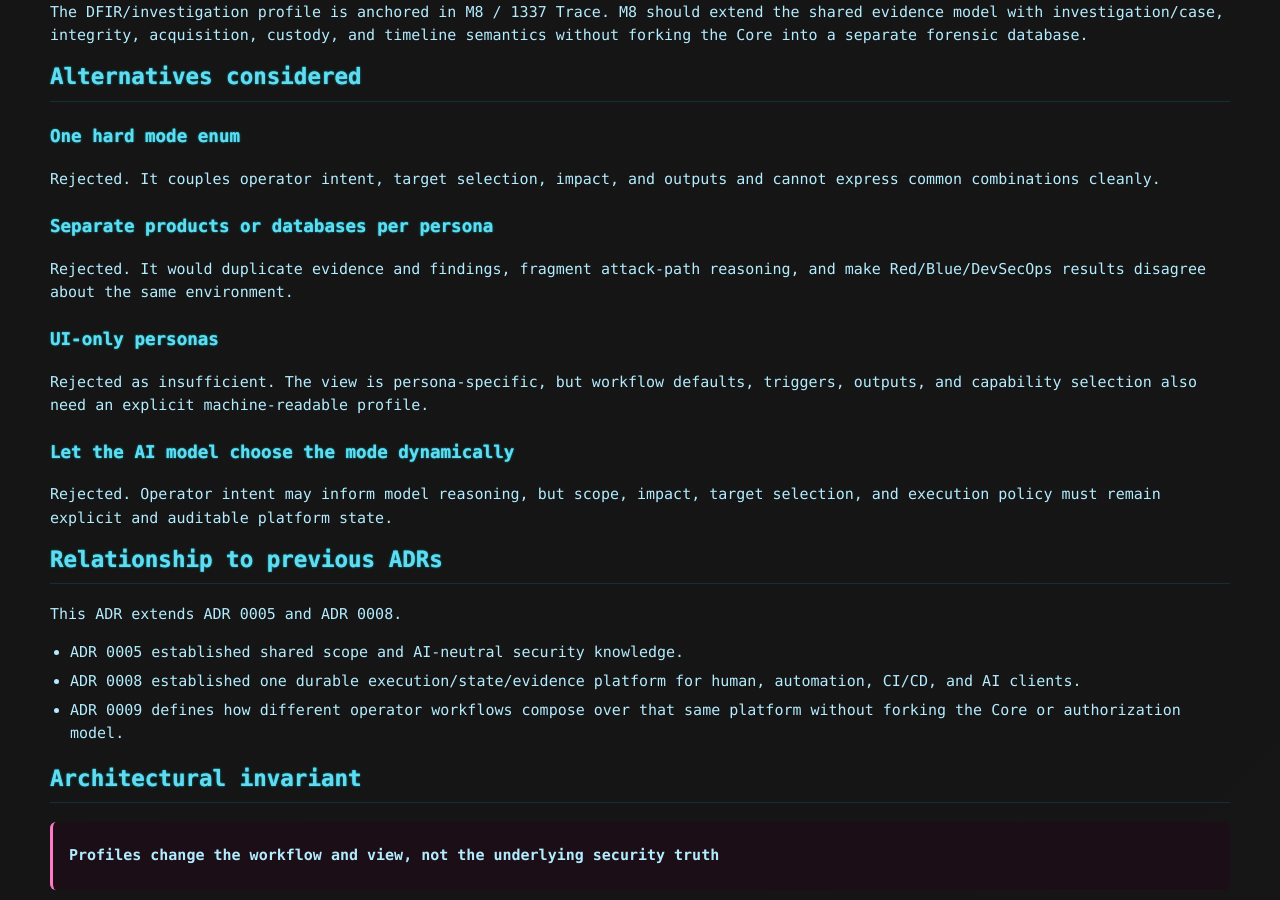
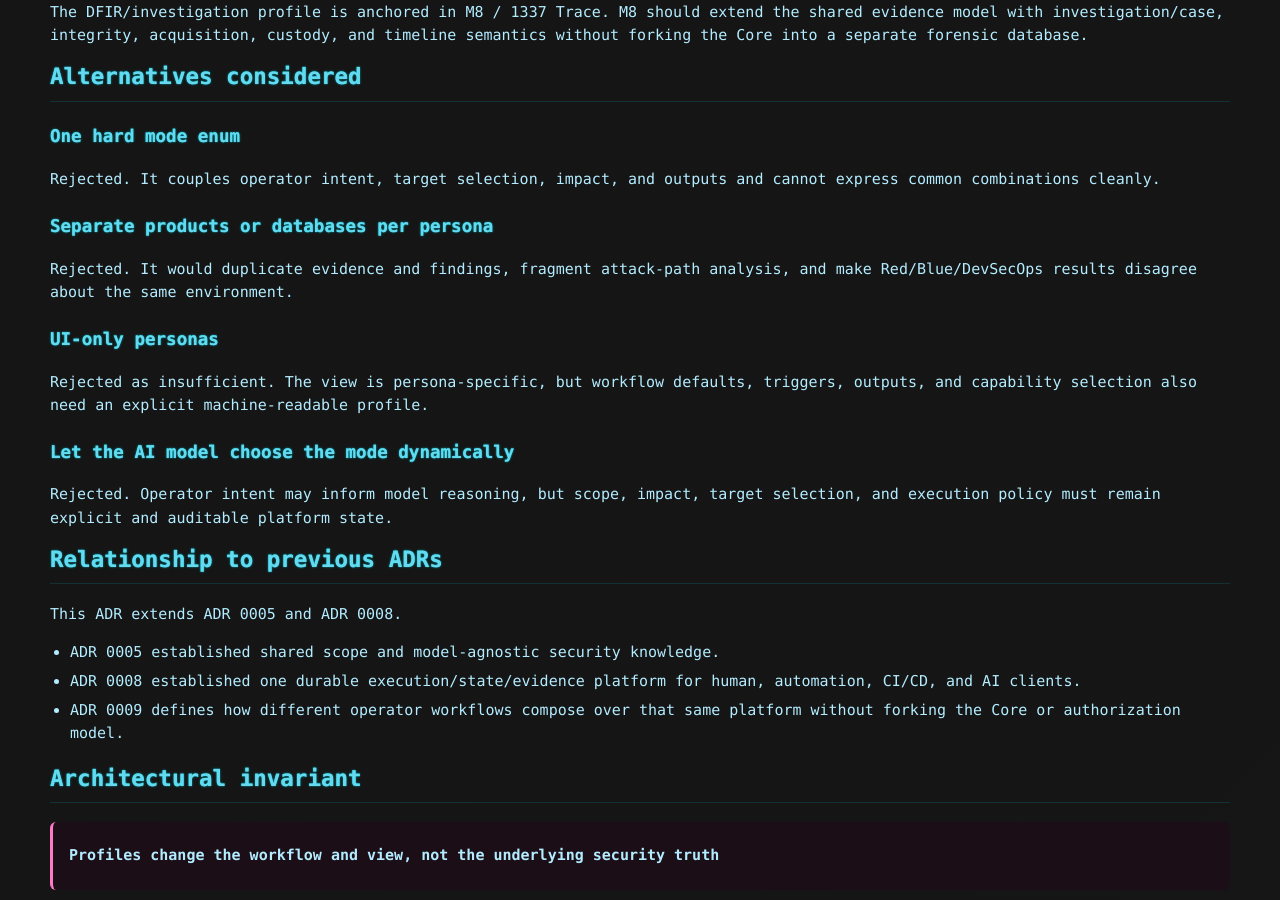
Before and after one commit to Fuzzy-Technologies/1337, a Jekyll site: the page built from docs/adr/0009-operator-profiles-and-orthogonal-execution-dimensions.md, in a window 1280 px wide and 900 px high, scrolled down 13218 px. Built offline with Jekyll 4.4.1, drawn with Linux system fonts in a browser that asks for light colours; our own code applies the rules of GitHub Pages for plain Markdown files; Markdown is read by kramdown in place of the engine named in the settings.

Commit message:
1337: finish ADR profile terminology cleanup

```diff
--- a/docs/adr/0009-operator-profiles-and-orthogonal-execution-dimensions.md
+++ b/docs/adr/0009-operator-profiles-and-orthogonal-execution-dimensions.md
@@ -619,7 +619,7 @@ cannot express common combinations cleanly.
 
 ### Separate products or databases per persona
 
-Rejected. It would duplicate evidence and findings, fragment attack-path reasoning,
+Rejected. It would duplicate evidence and findings, fragment attack-path analysis,
 and make Red/Blue/DevSecOps results disagree about the same environment.
 
 ### UI-only personas
@@ -637,7 +637,7 @@ selection, and execution policy must remain explicit and auditable platform stat
 
 This ADR extends ADR 0005 and ADR 0008.
 
-- ADR 0005 established shared scope and AI-neutral security knowledge.
+- ADR 0005 established shared scope and model-agnostic security knowledge.
 - ADR 0008 established one durable execution/state/evidence platform for human,
   automation, CI/CD, and AI clients.
 - ADR 0009 defines how different operator workflows compose over that same platform
```
